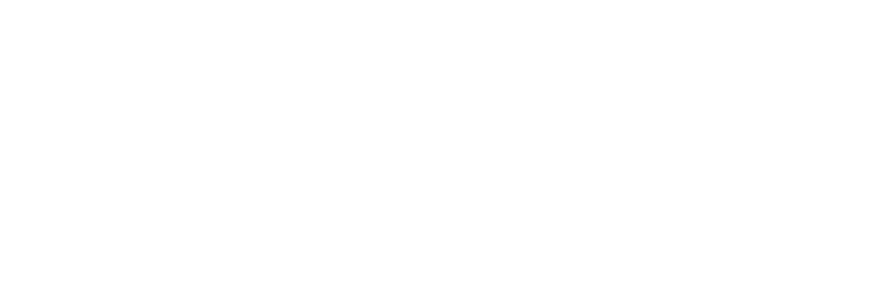
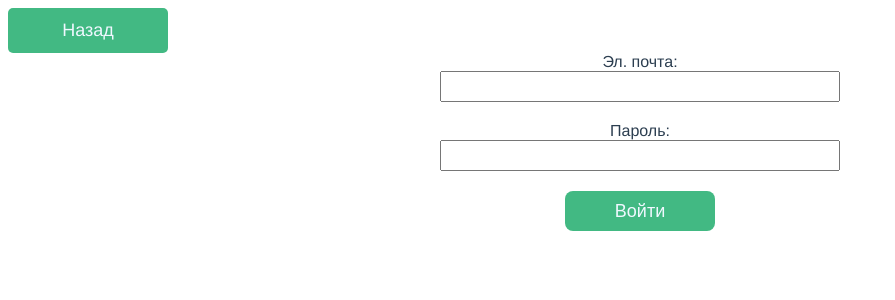
Before and after one commit to 5kywalker724/vue_work2, a Vue app: page /login in a window 1280 px wide. Before the commit this address had no page. Shown: the top 300 px of the page, without its empty margins (0-895 px from the left). Built offline with nearby package versions, Linux system fonts and the light colour scheme.

Commit message:
Создание шаблона для аутентификации

```diff
--- a/src/router/index.js
+++ b/src/router/index.js
@@ -28,7 +28,13 @@
     component: function (){
       return import('../views/RegistrationView.vue')
     }
-
+  },
+  {
+    path: '/login',
+    name: 'login',
+    component: function (){
+      return import('../views/LoginView.vue')
+    }
   }
 ]
 
--- /dev/null
+++ b/src/views/LoginView.vue
@@ -0,0 +1,63 @@
+<template>
+  <div class="form-header">
+    <router-link class="prevPage" to="/">Назад</router-link>
+  </div>
+  <form>
+    <label>Эл. почта: </label>
+    <input type="email" required v-model="store.state.email">
+    <label>Пароль: </label>
+    <input type="password" required v-model="store.state.password">
+    <input type="submit" value="Войти">
+  </form>
+</template>
+
+<script>
+import store from "@/store";
+
+export default {
+  computed: {
+    store() {
+      return store
+    }
+  },
+}
+</script>
+
+<style scoped>
+form{
+  flex-direction: column;
+  justify-content: center;
+  width: 400px;
+  margin: 0 auto;
+  display: flex;
+}
+input{
+  font-size: 18px;
+  height: 25px;
+}
+input:not(:last-child){
+  margin-bottom: 20px;
+}
+input[type=submit]{
+  cursor: pointer;
+  color: aliceblue;
+  border-radius: 8px;
+  border: none;
+  background-color: #42b983;
+  width: 150px;
+  height: 40px;
+  margin: 0 auto;
+}
+.prevPage{
+  font-size: 18px;
+  color: aliceblue;
+  text-decoration: none;
+  align-items: center;
+  justify-content: center;
+  background-color: #42b983;
+  display: flex;
+  width: 160px;
+  height: 45px;
+  border-radius: 5px;
+}
+</style>
--- a/src/views/ProductsView.vue
+++ b/src/views/ProductsView.vue
@@ -5,7 +5,7 @@
         <router-link to="/registration">Регистрация</router-link>
       </p>
       <p class="nav-links">
-        <a href="#">Войти в аккаунт</a>
+        <router-link to="/login">Войти в аккаунт</router-link>
       </p>
       <p class="nav-links">
         <router-link to="/cart">Корзина</router-link>
```
